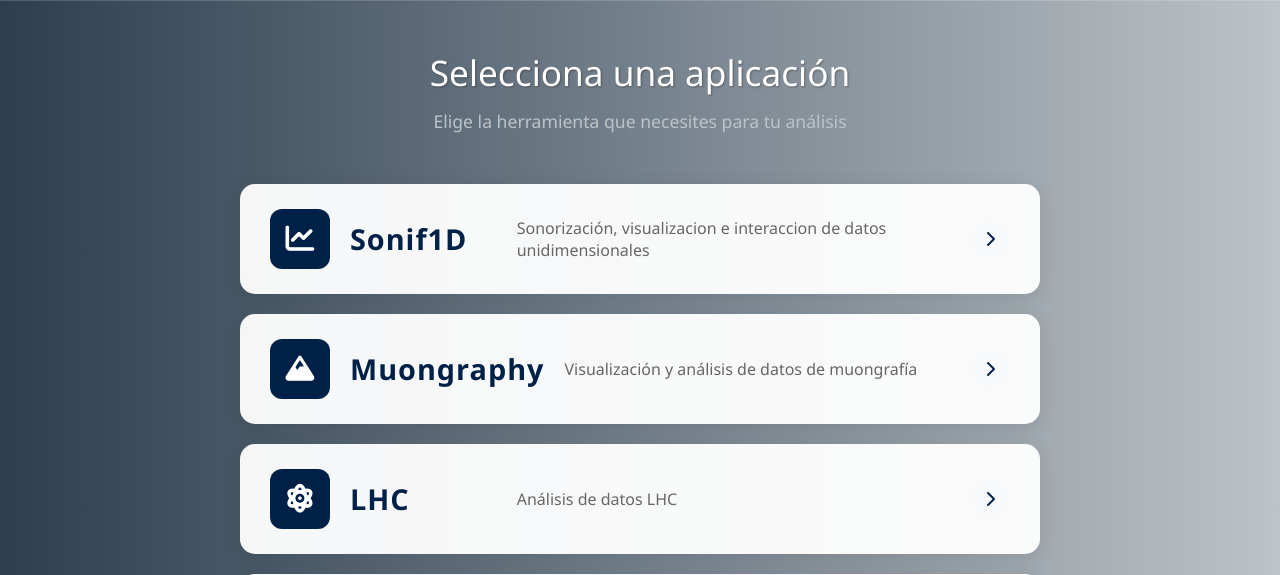
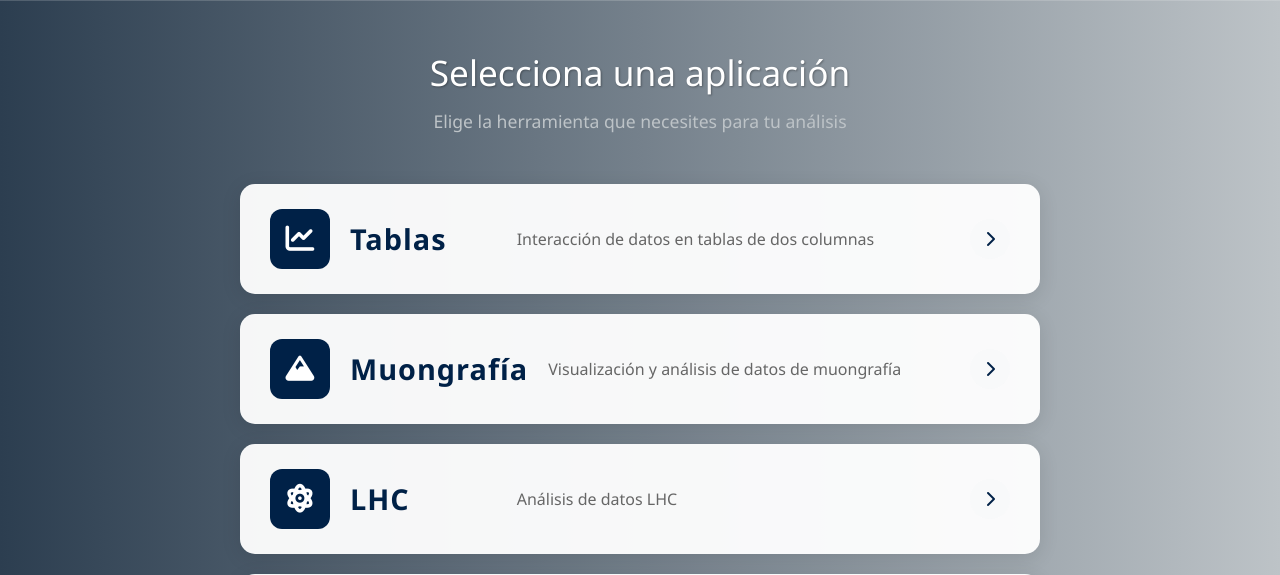
Before and after one commit to sonoUnoTeam/sonoUno-web-2.0, a Django app: page / in a window 1280 px wide. Shown: the part 256-831 px from the top of the page. Run offline with Django 4.2, Linux system fonts and the light colour scheme.

Commit message:
chore: Update app links and names on homepage

```diff
--- a/sonounoweb/templates/inicio.html
+++ b/sonounoweb/templates/inicio.html
@@ -58,15 +58,15 @@
 
                         <div class="apps-button-grid">
 
-                            <a href="{% url 'sonif1D:index' %}" class="app-button-large" data-app="sonif1d">
+                            <a href="https://dev.sonouno.org.ar/es/"  class="app-button-large" data-app="sonif1d">
                                 <div class="app-button-content">
                                     <div class="app-button-header">
                                         <div class="app-icon-wrapper">
                                             <i class="fas fa-chart-line"></i>
                                         </div>
-                                        <h3 class="app-button-title">Sonif1D</h3>
+                                        <h3 class="app-button-title">Tablas</h3>
                                     </div>
-                                    <p class="app-button-desc">Sonorización, visualizacion e interaccion de datos unidimensionales </p>
+                                    <p class="app-button-desc">Interacción de datos en tablas de dos columnas </p>
                                     <div class="app-button-arrow">
                                         <i class="fas fa-chevron-right"></i>
                                     </div>
@@ -79,7 +79,7 @@
                                         <div class="app-icon-wrapper">
                                             <i class="fas fa-mountain"></i>
                                         </div>
-                                        <h3 class="app-button-title">Muongraphy</h3>
+                                        <h3 class="app-button-title">Muongrafía</h3>
                                     </div>
                                     <p class="app-button-desc">Visualización y análisis de datos de muongrafía</p>
                                     <div class="app-button-arrow">
```
